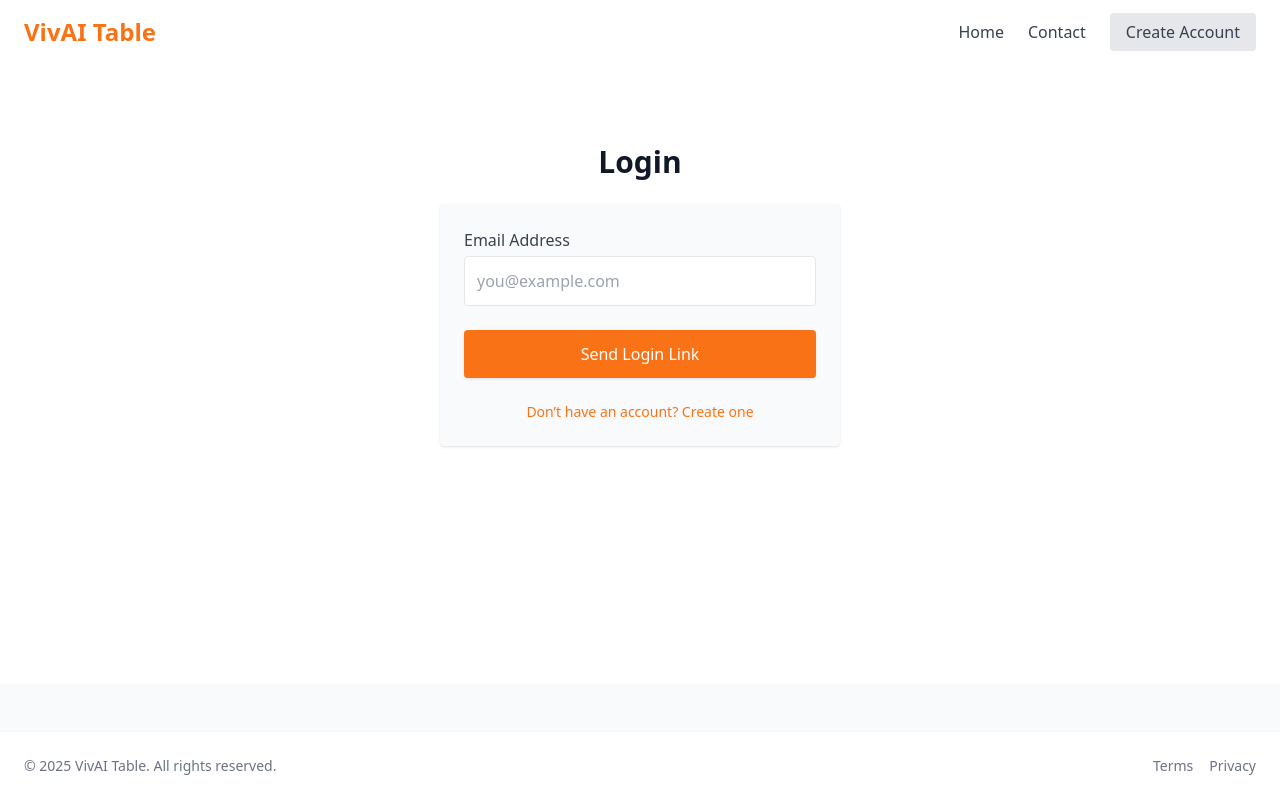
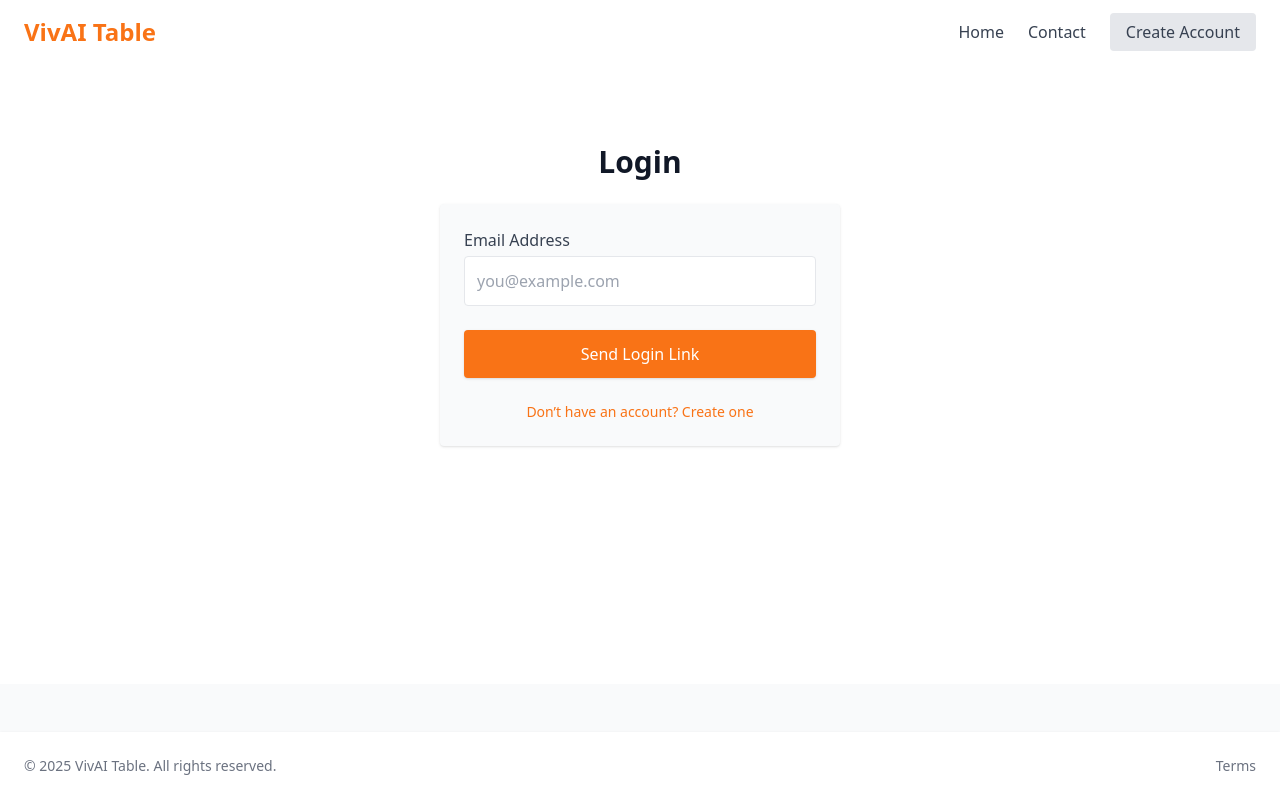
Before and after one commit to rodneyberubee/viv-frontend, a Next.js app: page /login in a window 1280 px wide. Built offline with nearby package versions, Linux system fonts and the light colour scheme.

Commit message:
Update login.tsx

```diff
--- a/pages/login.tsx
+++ b/pages/login.tsx
@@ -115,7 +115,6 @@ const LoginPage = () => {
           <p>© {new Date().getFullYear()} VivAI Table. All rights reserved.</p>
           <div className="space-x-4">
             <Link href="/terms">Terms</Link>
-            <Link href="/privacy">Privacy</Link>
           </div>
         </div>
       </footer>
```
